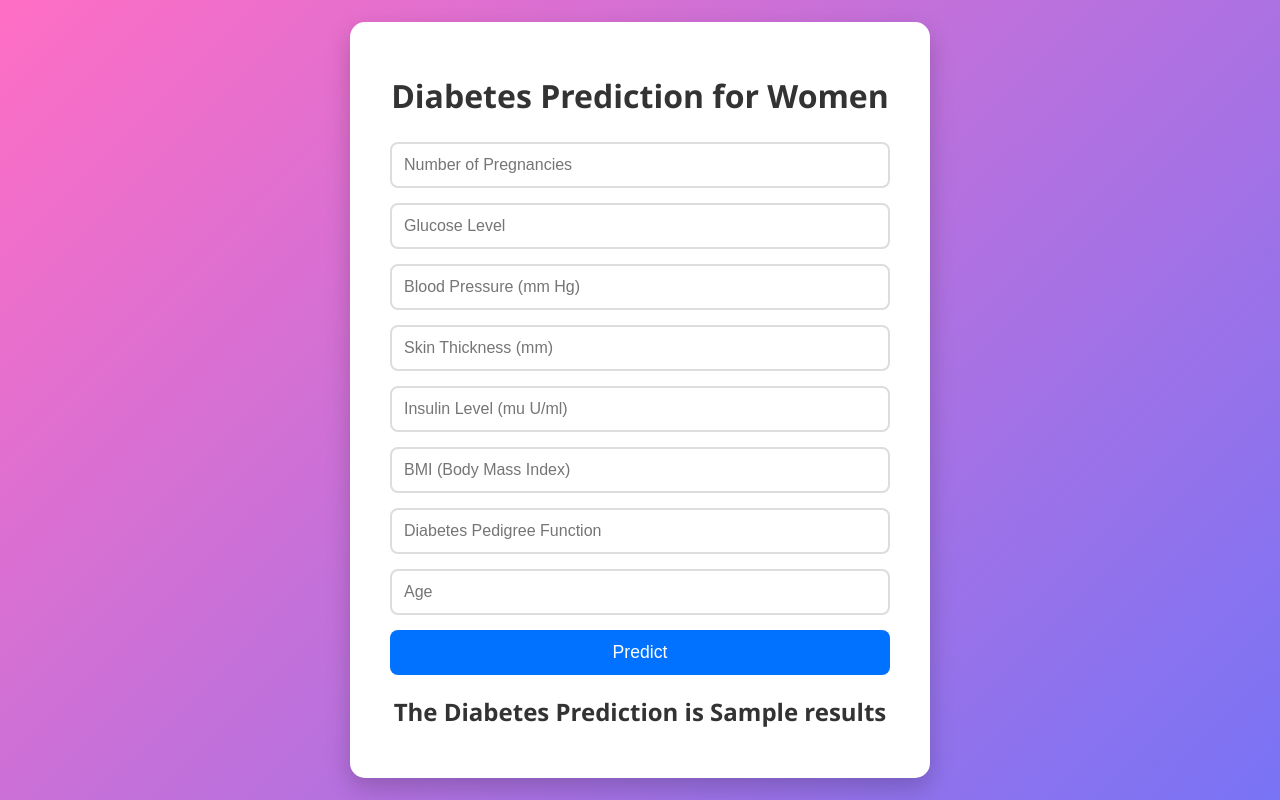
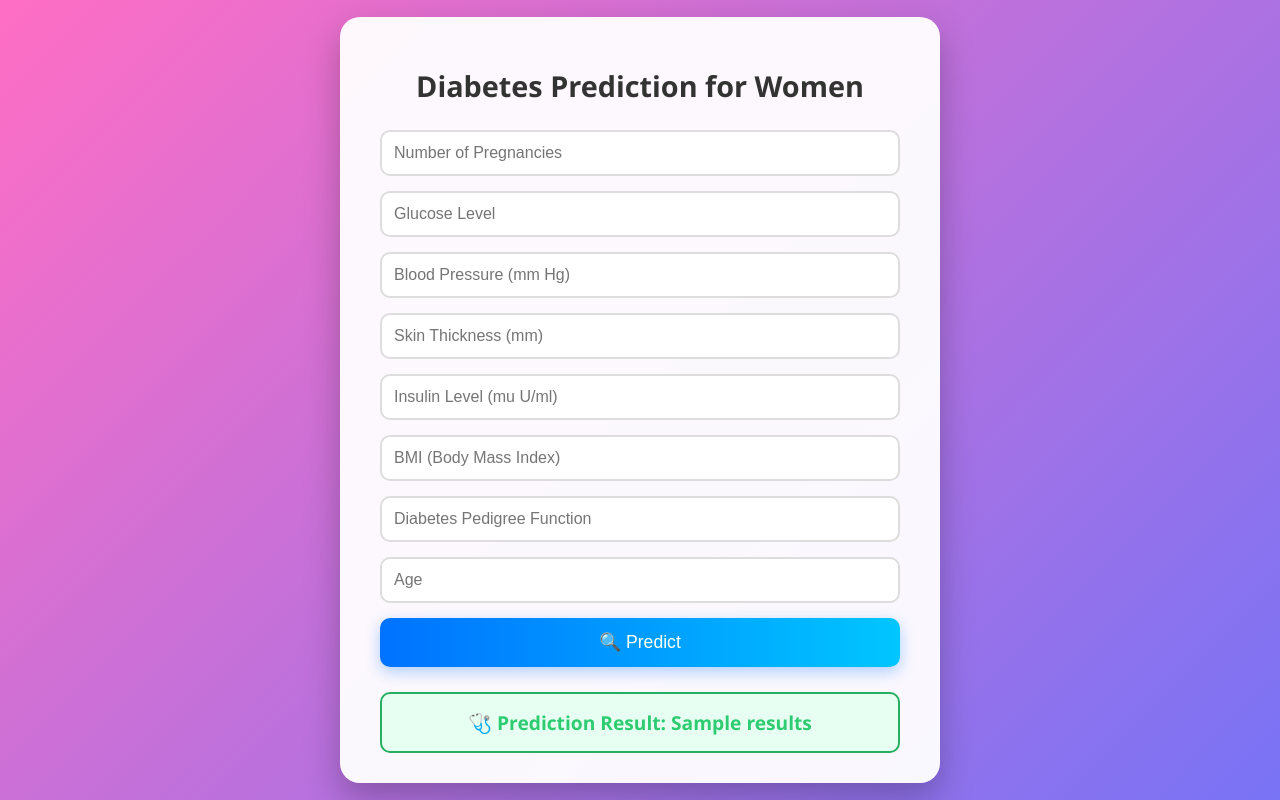
Before and after one commit to omkarbiloor/Diabetes_Predictor_ML, a Flask app: template templates/home.html in a window 1280 px wide. Run offline with Flask 3, Linux system fonts and the light colour scheme; the template is opened without the code that fills it: most values are stand-ins (such as "Sample title", 1, 10 or a date in 2020); parts of the project's set-up code (start-up, migrations or seed data) failed here and were passed over.

Commit message:
Update home.html

```diff
--- a/templates/home.html
+++ b/templates/home.html
@@ -12,26 +12,26 @@
       display: flex;
       justify-content: center;
       align-items: center;
-      animation: backgroundMove 8s infinite alternate;
+      animation: gradientShift 10s ease-in-out infinite alternate;
     }
 
-    @keyframes backgroundMove {
+    @keyframes gradientShift {
       0% { background: linear-gradient(135deg, #00c6ff, #0072ff); }
       100% { background: linear-gradient(135deg, #ff6ec4, #7873f5); }
     }
 
     .container {
-      background-color: white;
+      background-color: rgba(255, 255, 255, 0.95);
       padding: 30px 40px;
-      border-radius: 15px;
-      box-shadow: 0 10px 25px rgba(0, 0, 0, 0.2);
+      border-radius: 20px;
+      box-shadow: 0 15px 35px rgba(0, 0, 0, 0.25);
       width: 100%;
-      max-width: 500px;
-      animation: fadeIn 1.2s ease-in-out;
+      max-width: 520px;
+      animation: fadeSlide 1.2s ease-out;
     }
 
-    @keyframes fadeIn {
-      from { opacity: 0; transform: translateY(-20px); }
+    @keyframes fadeSlide {
+      from { opacity: 0; transform: translateY(-30px); }
       to { opacity: 1; transform: translateY(0); }
     }
 
@@ -39,6 +39,13 @@
       text-align: center;
       color: #333;
       margin-bottom: 25px;
+      font-size: 1.8rem;
+      animation: fadeInText 1s ease;
+    }
+
+    @keyframes fadeInText {
+      0% { opacity: 0; letter-spacing: 2px; }
+      100% { opacity: 1; letter-spacing: normal; }
     }
 
     form {
@@ -50,47 +57,65 @@
       padding: 12px;
       margin-bottom: 15px;
       border: 2px solid #ddd;
-      border-radius: 8px;
+      border-radius: 10px;
       font-size: 1rem;
-      transition: 0.3s;
+      transition: all 0.3s;
     }
 
     input:focus {
       border-color: #0072ff;
+      box-shadow: 0 0 10px rgba(0, 114, 255, 0.4);
       outline: none;
-      box-shadow: 0 0 8px rgba(0, 114, 255, 0.3);
     }
 
     button {
-      padding: 12px;
-      background-color: #0072ff;
+      padding: 14px;
+      background: linear-gradient(to right, #0072ff, #00c6ff);
       color: white;
+      font-size: 1.1rem;
       border: none;
-      font-size: 1.1rem;
-      border-radius: 8px;
+      border-radius: 10px;
       cursor: pointer;
-      transition: background 0.3s ease;
+      transition: 0.4s ease;
+      box-shadow: 0 5px 15px rgba(0,114,255,0.3);
     }
 
     button:hover {
-      background-color: #005fdd;
+      background: linear-gradient(to right, #005fdd, #00aaff);
+      transform: translateY(-2px);
+      box-shadow: 0 8px 20px rgba(0, 114, 255, 0.4);
     }
 
-    h2 {
+    .result-box {
+      margin-top: 25px;
+      padding: 15px;
       text-align: center;
-      color: #333;
-      margin-top: 20px;
-      animation: resultFade 1s ease-in-out;
+      font-size: 1.2rem;
+      border-radius: 10px;
+      font-weight: bold;
+      animation: pulseResult 1.2s ease-in-out;
     }
 
-    @keyframes resultFade {
-      from { opacity: 0; transform: scale(0.95); }
-      to { opacity: 1; transform: scale(1); }
+    .positive {
+      background-color: #ffe6e6;
+      color: #c0392b;
+      border: 2px solid #e74c3c;
+    }
+
+    .negative {
+      background-color: #e6fff2;
+      color: #2ecc71;
+      border: 2px solid #27ae60;
+    }
+
+    @keyframes pulseResult {
+      0% { transform: scale(0.95); opacity: 0; }
+      100% { transform: scale(1); opacity: 1; }
     }
 
     @media (max-width: 600px) {
       .container {
-        margin: 10px;
+        margin: 20px;
         padding: 20px;
       }
     }
@@ -108,11 +133,14 @@
       <input type="number" name="BMI" step="any" placeholder="BMI (Body Mass Index)" required>
       <input type="number" name="DiabetesPedigreeFunction" step="any" placeholder="Diabetes Pedigree Function" required>
       <input type="number" name="Age" step="1" placeholder="Age" required>
-      <button type="submit">Predict</button>
+      <button type="submit">🔍 Predict</button>
     </form>
-    <h2>
-      The Diabetes Prediction is {{ results }}
-    </h2>
+
+    {% if results %}
+      <div class="result-box {% if 'Positive' in results %}positive{% else %}negative{% endif %}">
+        🩺 Prediction Result: {{ results }}
+      </div>
+    {% endif %}
   </div>
 </body>
 </html>
```
